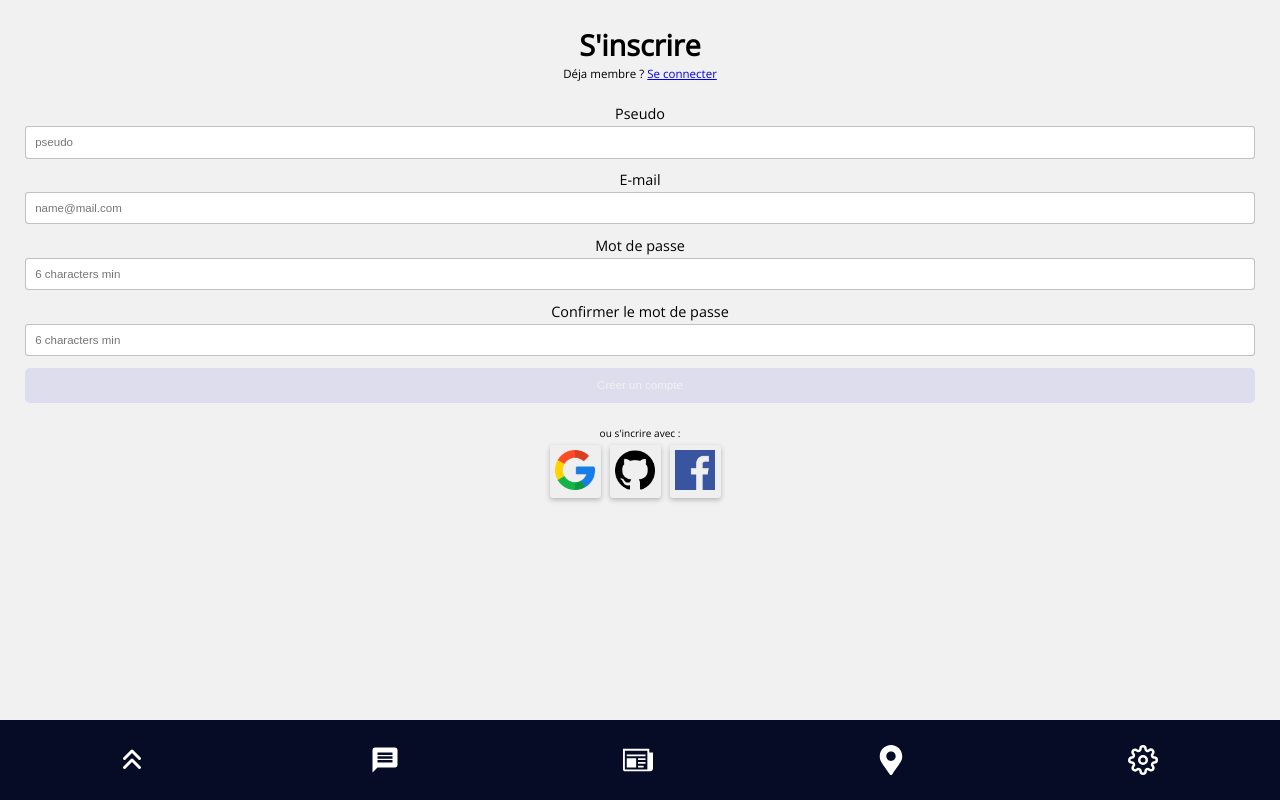
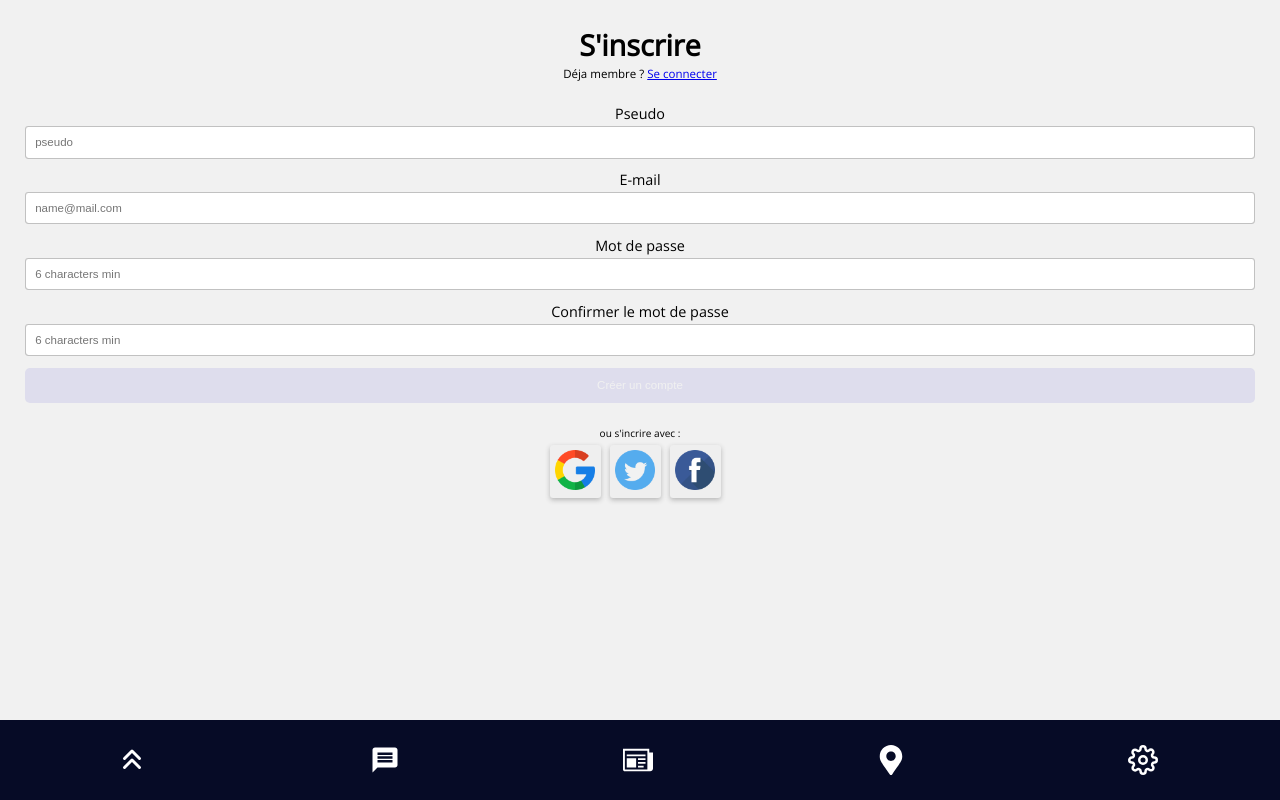
Before and after one commit to Ecotick/Ecotick_front, a React (Create React App) app: page /signup in a window 1280 px wide. Built offline with nearby package versions, Linux system fonts and the light colour scheme; no server answers.

Commit message:
Replaced log icons

```diff
--- a/src/components/Login.js
+++ b/src/components/Login.js
@@ -3,8 +3,8 @@ import { Link, useHistory } from "react-router-dom";
 import { AuthContext } from "./Firebase/AuthContext";
 import './Component.css'
 import './SignUp.css'
-import facebook from './Ressources/facebook.png'
-import github from './Ressources/github.png'
+import facebook from './Ressources/facebook2.png'
+import twitter from './Ressources/twitter.png'
 import google from './Ressources/google.png'
 
 function Login() {
@@ -76,7 +76,7 @@ function Login() {
           </button>
 
           <button type="button" className="others-signup-btn">
-            <img src={github} alt="logo-github" />
+            <img src={twitter} alt="logo-github" />
           </button>
 
           <button type="button" className="others-signup-btn">
--- a/src/components/SignUp.js
+++ b/src/components/SignUp.js
@@ -3,8 +3,8 @@ import { Link, useHistory } from "react-router-dom";
 import { AuthContext } from "./Firebase/AuthContext";
 import "./Component.css";
 import "./SignUp.css";
-import facebook from './Ressources/facebook.png'
-import github from './Ressources/github.png'
+import facebook from './Ressources/facebook2.png'
+import twitter from './Ressources/twitter.png'
 import google from './Ressources/google.png'
 
 function SignUp() {
@@ -109,7 +109,7 @@ function SignUp() {
           </button>
 
           <button type="button" className="others-signup-btn">
-            <img src={github} alt="logo-github" />
+            <img src={twitter} alt="logo-github" />
           </button>
 
           <button type="button" className="others-signup-btn">
```
Also changed, not shown: src/components/Ressources/facebook2.png (added), src/components/Ressources/twitter.png (added).
